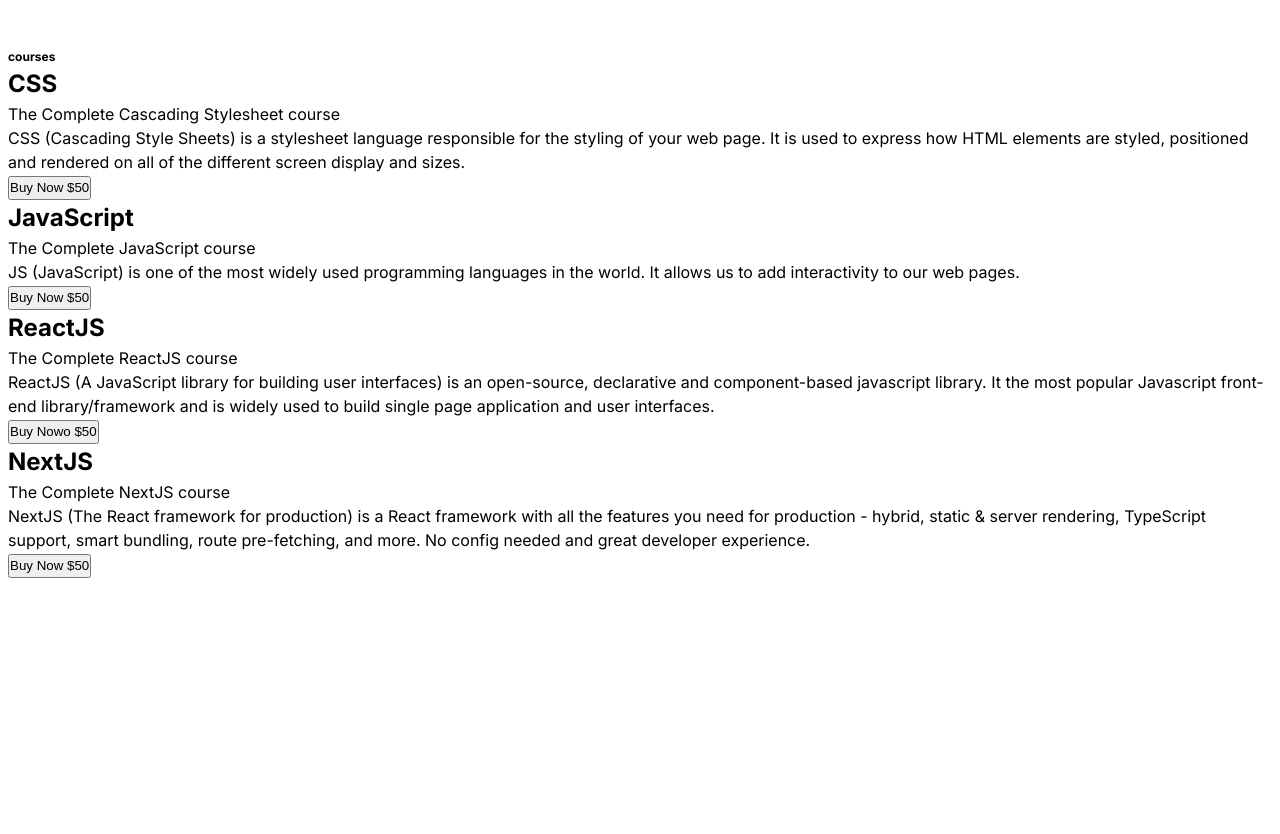
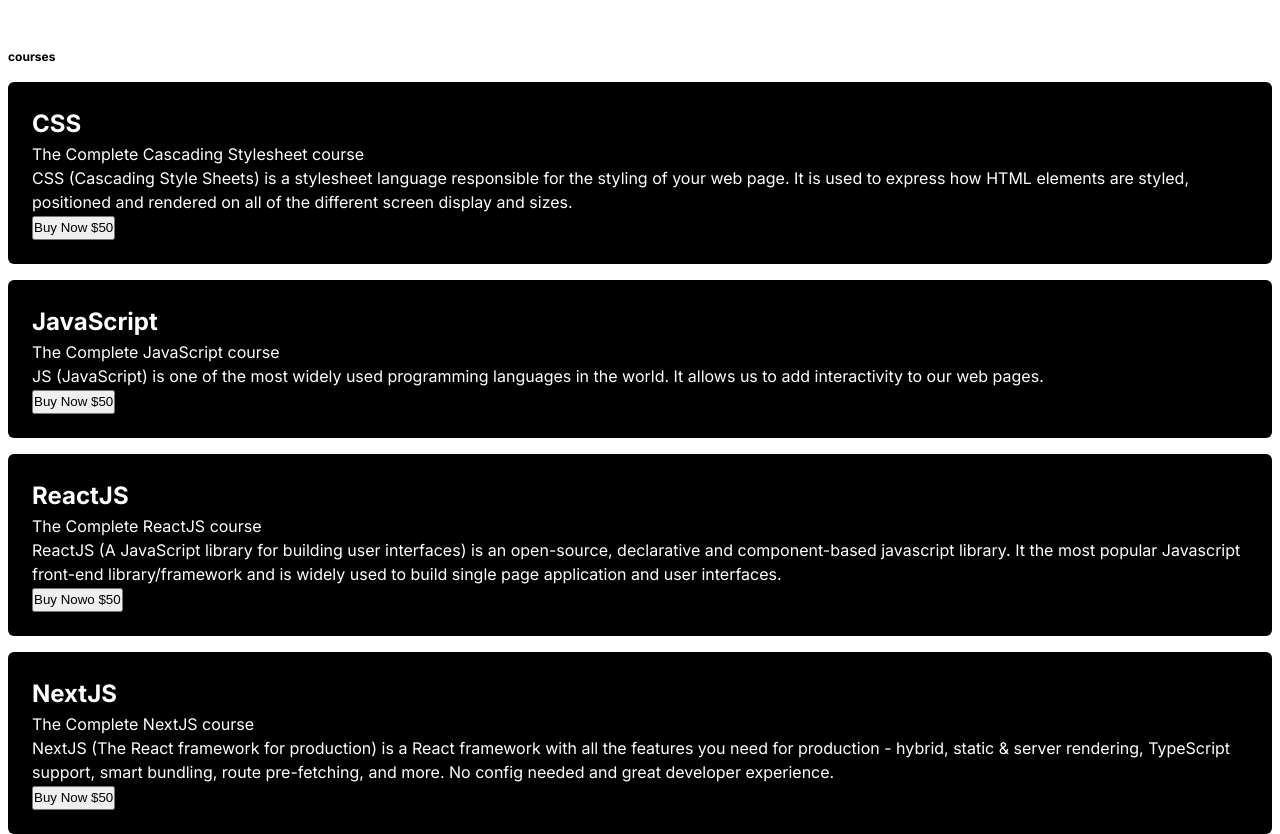
Before and after one commit to vlimbo/pricing-section-two, a plain HTML site: page index.html in a window 1280 px wide. Before the commit the page ends 800 px from the top, so only its background shows below. Drawn offline with Linux system fonts and the light colour scheme.

Commit message:
Finalize box gaps and outer styling
Created class modifier on first box to avoid collapsing margins, and finished styling the outer layers of the boxes.

```diff
--- a/index.html
+++ b/index.html
@@ -25,7 +25,7 @@
     <section class="pricing container">
       <h1 class="pricing__title">courses</h1>
       <div class="pricing__grid-container">
-        <div class="pricing__box">
+        <div class="pricing__box pricing__box--0margin">
           <h2>CSS</h2>
           <p>The Complete Cascading Stylesheet course</p>
           <p>
--- a/styles/components/pricing.css
+++ b/styles/components/pricing.css
@@ -1,4 +1,17 @@
 .pricing__title {
   font-size: 0.75rem;
   margin-top: 3rem;
+  margin-bottom: 1rem;
 }
+
+.pricing__box {
+  background-color: black;
+  color: white;
+  padding: 1.5rem;
+  border-radius: 6px;
+  margin-top: 1rem;
+}
+
+.pricing__box--0margin {
+  margin: 0;
+}
```
